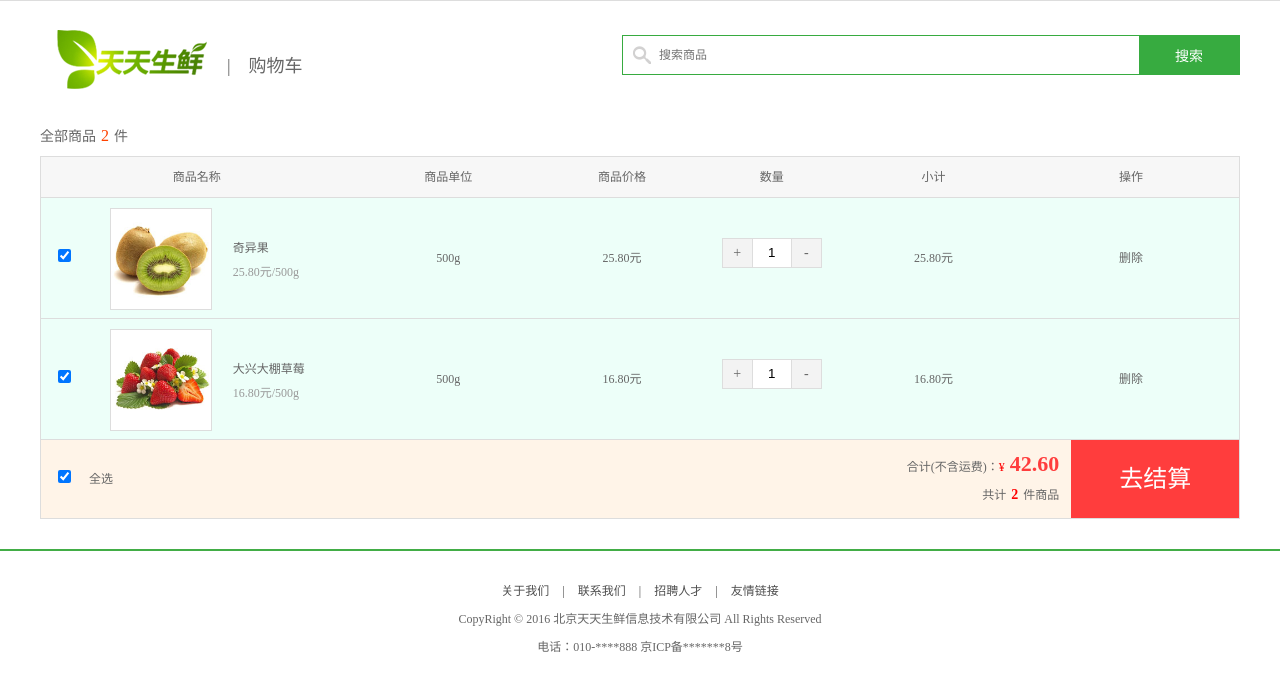
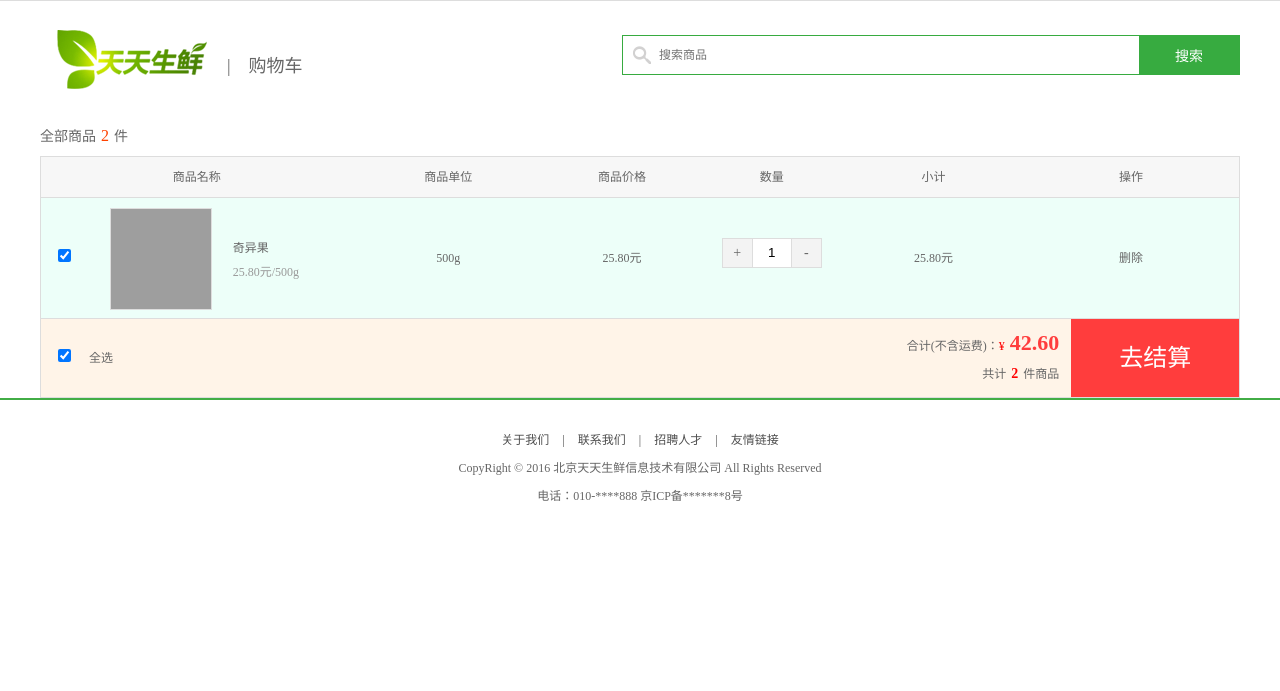
Before and after one commit to jxplion/ttsxmy, a Django app: template ttsx/templates/ttsx_cart/cart.html in a window 1280 px wide. Shown: the part 29-720 px from the top of the page. Run offline with Django 3.2, Linux system fonts and the light colour scheme; the template is opened without the code that fills it: most values are stand-ins (such as "Sample title", 1, 10 or a date in 2020); grey boxes are pictures that could not be loaded.

Commit message:
购物车页面

```diff
--- a/ttsx/templates/base.html
+++ b/ttsx/templates/base.html
@@ -41,7 +41,7 @@
 	{%if car|default:'0' == '0'%}
 	<div class="search_bar clearfix">
 			<a href="/index/" class="logo fl"><img src="/static/images/logo.png"></a>
-			<div class="sub_page_name fl">|&nbsp;&nbsp;&nbsp;&nbsp;用户中心</div>
+			<div class="sub_page_name fl">|&nbsp;&nbsp;&nbsp;&nbsp;{%block tit%}用户中心{%endblock tit%}</div>
 			<div class="search_con fr">
 				<form method='get' action="/search/" target="_blank">
 				<input type="text" class="input_text fl" name="q" placeholder="搜索商品">
@@ -58,7 +58,7 @@
 		</div>
 		<div class="guest_cart fr">
 			<a href="#" class="cart_name fl">我的购物车</a>
-			<div class="goods_count fl" id="show_count">1</div>
+			<div class="goods_count fl" id="show_count">0</div>
 		</div>
 	</div>
 	{%endif%}
--- a/ttsx/templates/ttsx_cart/cart.html
+++ b/ttsx/templates/ttsx_cart/cart.html
@@ -1,45 +1,6 @@
-<!DOCTYPE html PUBLIC "-//W3C//DTD XHTML 1.0 Transitional//EN" "http://www.w3.org/TR/xhtml1/DTD/xhtml1-transitional.dtd">
-<html xmlns="http://www.w3.org/1999/xhtml" xml:lang="en">
-<head>
-	<meta http-equiv="Content-Type" content="text/html;charset=UTF-8">
-	<title>天天生鲜-购物车</title>
-	<link rel="stylesheet" type="text/css" href="../ttsx/static/css/reset.css">
-	<link rel="stylesheet" type="text/css" href="../ttsx/static/css/main.css">
-</head>
-<body>
-	<div class="header_con">
-		<div class="header">
-			<div class="welcome fl">欢迎来到天天生鲜!</div>
-			<div class="fr">
-				<div class="login_info fl">
-					欢迎您：<em>张 山</em>
-				</div>
-				<div class="login_btn fl">
-					<a href="login.html">登录</a>
-					<span>|</span>
-					<a href="register.html">注册</a>
-				</div>
-				<div class="user_link fl">
-					<span>|</span>
-					<a href="user_center_info.html">用户中心</a>
-					<span>|</span>
-					<a href="cart.html">我的购物车</a>
-					<span>|</span>
-					<a href="user_center_order.html">我的订单</a>
-				</div>
-			</div>
-		</div>
-	</div>
-
-	<div class="search_bar clearfix">
-		<a href="../ttsx_p/index.html" class="logo fl"><img src="../ttsx/static/images/logo.png"></a>
-		<div class="sub_page_name fl">|&nbsp;&nbsp;&nbsp;&nbsp;购物车</div>
-		<div class="search_con fr">
-			<input type="text" class="input_text fl" name="" placeholder="搜索商品">
-			<input type="button" class="input_btn fr" name="" value="搜索">
-		</div>
-	</div>
-
+{%extends 'base.html'%}
+{%block tit%}购物车{%endblock tit%}
+    {%block body%}
 	<div class="total_count">全部商品<em>2</em>件</div>
 	<ul class="cart_list_th clearfix">
 		<li class="col01">商品名称</li>
@@ -49,9 +10,11 @@
 		<li class="col05">小计</li>
 		<li class="col06">操作</li>
 	</ul>
+
+	{%for cart in cart_list%}
 	<ul class="cart_list_td clearfix">
 		<li class="col01"><input type="checkbox" name="" checked></li>
-		<li class="col02"><img src="../ttsx/static/images/goods/goods012.jpg"></li>
+		<li class="col02"><img src="/static/{{cart.goods.gpic}}"></li>
 		<li class="col03">奇异果<br><em>25.80元/500g</em></li>
 		<li class="col04">500g</li>
 		<li class="col05">25.80元</li>
@@ -65,24 +28,7 @@
 		<li class="col07">25.80元</li>
 		<li class="col08"><a href="javascript:;">删除</a></li>
 	</ul>
-
-	<ul class="cart_list_td clearfix">
-		<li class="col01"><input type="checkbox" name="" checked></li>
-		<li class="col02"><img src="../ttsx/static/images/goods/goods003.jpg"></li>
-		<li class="col03">大兴大棚草莓<br><em>16.80元/500g</em></li>
-		<li class="col04">500g</li>
-		<li class="col05">16.80元</li>
-		<li class="col06">
-			<div class="num_add">
-				<a href="javascript:;" class="add fl">+</a>
-				<input type="text" class="num_show fl" value="1">
-				<a href="javascript:;" class="minus fl">-</a>
-			</div>
-		</li>
-		<li class="col07">16.80元</li>
-		<li class="col08"><a href="javascript:;">删除</a></li>
-	</ul>
-
+	{%endfor%}
 
 	<ul class="settlements">
 		<li class="col01"><input type="checkbox" name="" checked=""></li>
@@ -90,20 +36,4 @@
 		<li class="col03">合计(不含运费)：<span>¥</span><em>42.60</em><br>共计<b>2</b>件商品</li>
 		<li class="col04"><a href="place_order.html">去结算</a></li>
 	</ul>
-
-	<div class="footer">
-		<div class="foot_link">
-			<a href="#">关于我们</a>
-			<span>|</span>
-			<a href="#">联系我们</a>
-			<span>|</span>
-			<a href="#">招聘人才</a>
-			<span>|</span>
-			<a href="#">友情链接</a>
-		</div>
-		<p>CopyRight © 2016 北京天天生鲜信息技术有限公司 All Rights Reserved</p>
-		<p>电话：010-****888    京ICP备*******8号</p>
-	</div>
-
-</body>
-</html>
+	{%endblock body%}
--- a/ttsx/ttsx_cart/models.py
+++ b/ttsx/ttsx_cart/models.py
@@ -3,6 +3,6 @@ from django.db import models
 # Create your models here.
 
 class CartInfo(models.Model):
-    goods_id = models.ForeignKey('ttsx_p.GoodsInfo')
-    user_id = models.ForeignKey('ttsx_user.Userinfo')
-    goods_num = models.IntegerField(max_length=1000)
+    goods = models.ForeignKey('ttsx_p.GoodsInfo')
+    user = models.ForeignKey('ttsx_user.Userinfo')
+    count = models.IntegerField()
--- a/ttsx/ttsx_cart/urls.py
+++ b/ttsx/ttsx_cart/urls.py
@@ -3,5 +3,6 @@ from django.conf.urls import url
 import views
 
 urlpatterns = [
-    url(r'^$', views.cart)
+    url(r'^$', views.cart),
+    url(r'^addcart/$', views.addcart),
 ]
```
Also changed, not shown: ttsx/templates/ttsx_p/detail.html (+40 -6 lines), ttsx/ttsx_cart/views.py (+21 -2 lines), ttsx/ttsx_cart/migrations/0002_initial.py, 5 other files.
